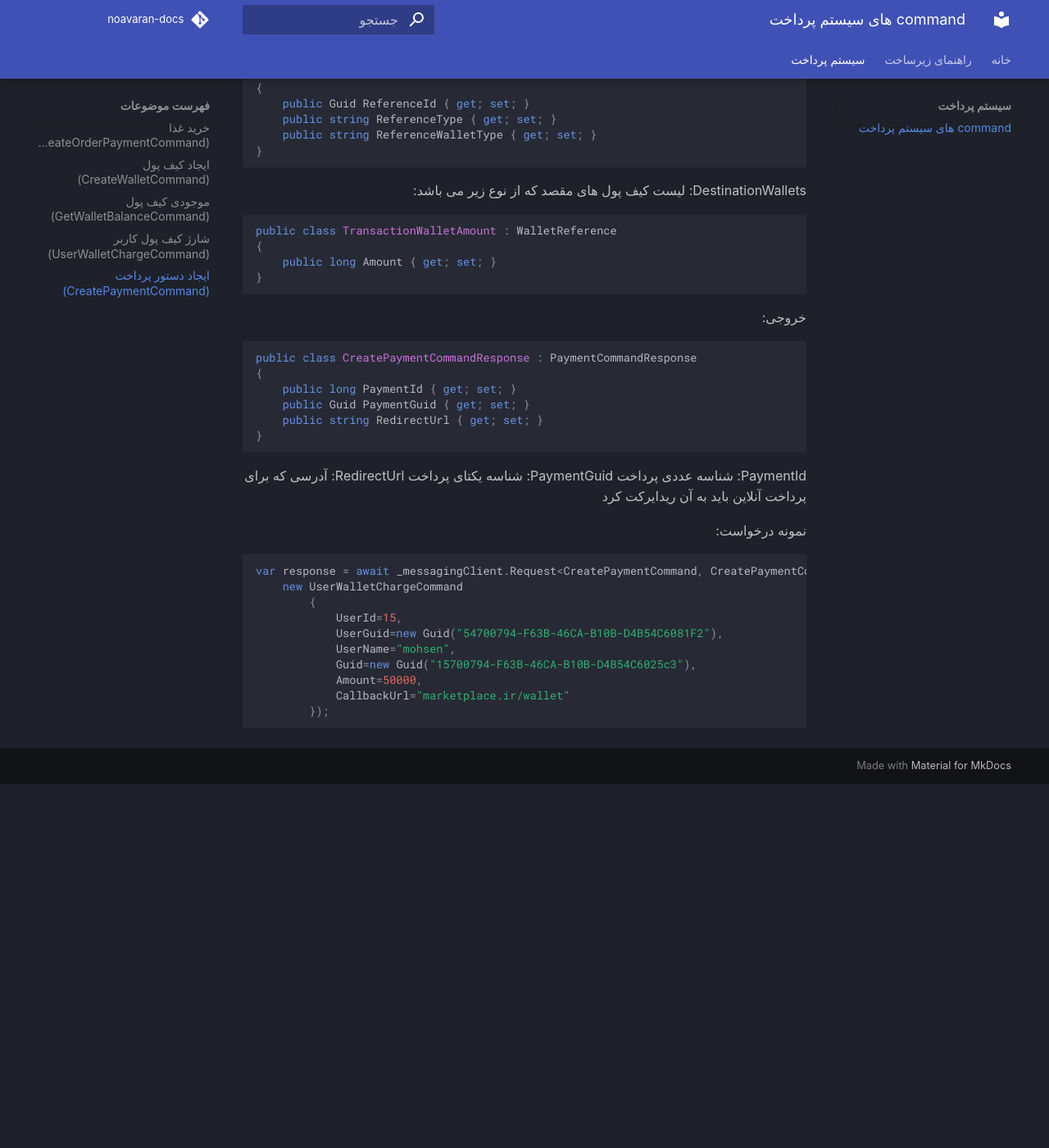
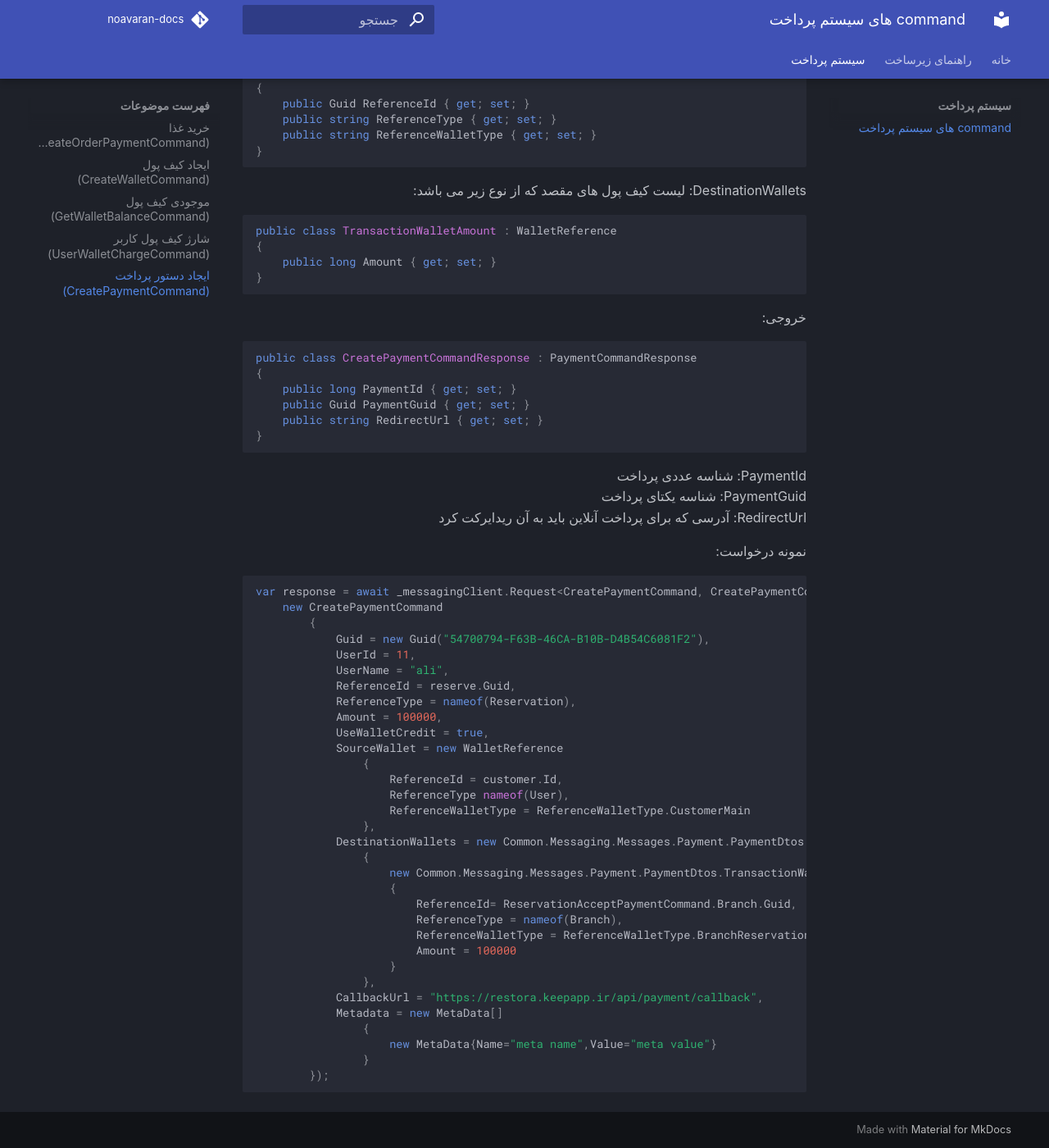
Before and after one commit to blue-innovators/noavaran-docs, an MkDocs documentation site: the page built from docs/payment/commands/payment-commands.md, in a window 1280 px wide and 1400 px high, scrolled down 5684 px. Shown: the whole window at 82% size. Built offline with MkDocs 1.6.1 and Material for MkDocs 9.7.7, drawn with Linux system fonts in a browser that asks for light colours; some web fonts are replaced; comment, search, counter and statistics services are not loaded; before the commit the page ends 6640 px from its top, so only the background shows below that.

Commit message:
add createPayment command

````diff
--- a/docs/payment/commands/payment-commands.md
+++ b/docs/payment/commands/payment-commands.md
@@ -264,7 +264,8 @@ Amount: مبلغ
 UseWalletCredit: این پارامتر مشخص می کند که آیا از موجودی حساب کاربر استفاده بشود یا نه
 CallbackUrl: آدرسی که بعد از پرداخت به آن ریدایرکت می شود
 MetaData: متا دیتا که میتواند با توجه به نیاز لیستی را در آ ذخیره کرد
-SourceWallet: کیف پول مبدا  که از نوع زیر می باشد:
+SourceWallet: کیف پول مبدا که از نوع زیر می باشد:
+
 ```cs
 public class WalletReference
 {
@@ -275,6 +276,7 @@ public class WalletReference
 ```
 
 DestinationWallets: لیست کیف پول های مقصد که از نوع زیر می باشد:
+
 ```cs
 public class TransactionWalletAmount : WalletReference
 {
@@ -292,6 +294,7 @@ public class CreatePaymentCommandResponse : PaymentCommandResponse
     public string RedirectUrl { get; set; }
 }
 ```
+
 PaymentId: شناسه عددی پرداخت
 PaymentGuid: شناسه یکتای پرداخت
 RedirectUrl: آدرسی که برای پرداخت آنلاین باید به آن ریدایرکت کرد
@@ -300,13 +303,35 @@ RedirectUrl: آدرسی که برای پرداخت آنلاین باید به آ
 
 ```cs
 var response = await _messagingClient.Request<CreatePaymentCommand, CreatePaymentCommandResponse>(
-    new UserWalletChargeCommand
+    new CreatePaymentCommand
         {
-            UserId=15,
-            UserGuid=new Guid("54700794-F63B-46CA-B10B-D4B54C6081F2"),
-            UserName="mohsen",
-            Guid=new Guid("15700794-F63B-46CA-B10B-D4B54C6025c3"),
-            Amount=50000,
-            CallbackUrl="marketplace.ir/wallet"
+            Guid = new Guid("54700794-F63B-46CA-B10B-D4B54C6081F2"),
+            UserId = 11,
+            UserName = "ali",
+            ReferenceId = reserve.Guid,
+            ReferenceType = nameof(Reservation),
+            Amount = 100000,
+            UseWalletCredit = true,
+            SourceWallet = new WalletReference
+                {
+                    ReferenceId = customer.Id,
+                    ReferenceType nameof(User),
+                    ReferenceWalletType = ReferenceWalletType.CustomerMain
+                },
+            DestinationWallets = new Common.Messaging.Messages.Payment.PaymentDtos.TransactionWalletAmount[]
+                {
+                    new Common.Messaging.Messages.Payment.PaymentDtos.TransactionWalletAmount
+                    {
+                        ReferenceId= ReservationAcceptPaymentCommand.Branch.Guid,
+                        ReferenceType = nameof(Branch),
+                        ReferenceWalletType = ReferenceWalletType.BranchReservation,
+                        Amount = 100000
+                    }
+                },
+            CallbackUrl = "https://restora.keepapp.ir/api/payment/callback",
+            Metadata = new MetaData[]
+                {
+                    new MetaData{Name="meta name",Value="meta value"}
+                }
         });
 ```
````
